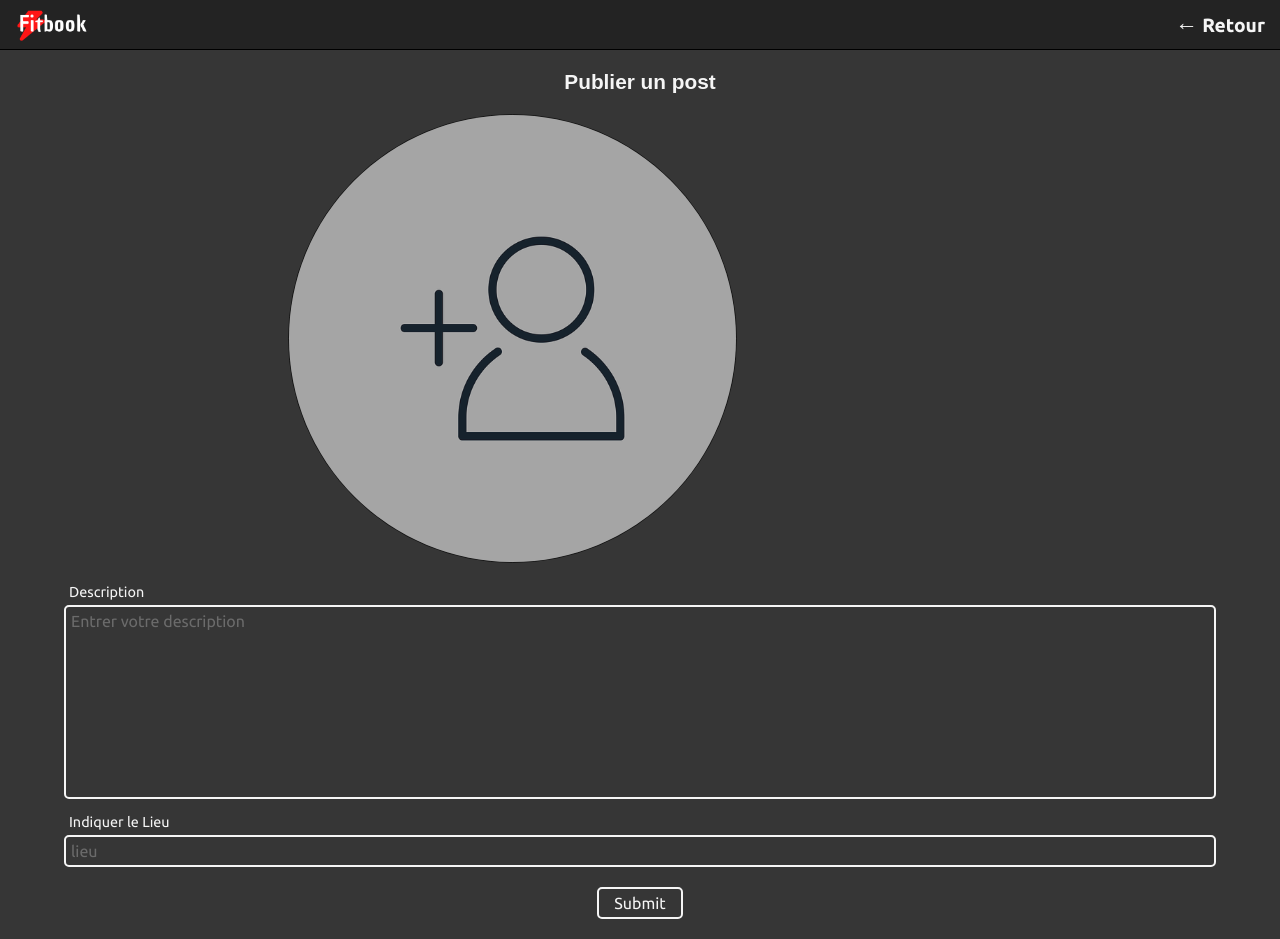
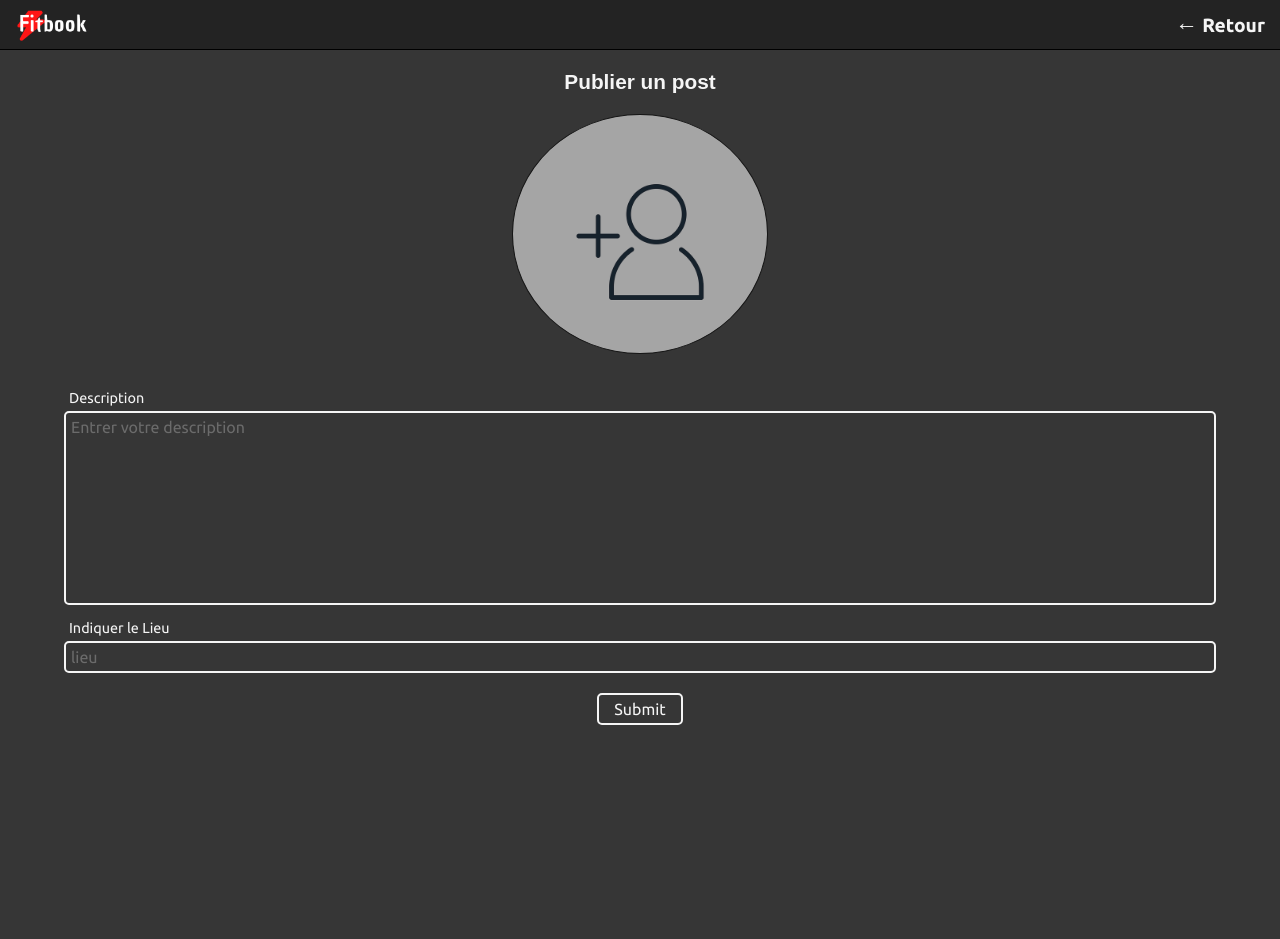
Before and after one commit to chaoukifrej/Fitbook, a Vue app: page /Ajoutpost in a window 1280 px wide. After the commit the page ends 800 px from the top, so only its background shows below. Built offline with nearby package versions, Linux system fonts and the light colour scheme; a web font is replaced by a local one.

Commit message:
probleme ajout image resolut! merci ki ? :)

```diff
--- a/src/views/Ajoutpost.vue
+++ b/src/views/Ajoutpost.vue
@@ -5,14 +5,9 @@
       <div class="mainContainer">
         <h2>Publier un post</h2>
         <div class="ajoutphoto">
-          <label for="files">
-            <img
-              src="../assets/imgUtilisateur.png"
-              alt="imgUtilisateur"
-              class="imgUtilisateur"/><input
-              id="files"
-              style="visibility:hidden;"
-              type="file"
+          <label for="files" style="  border-radius: 50%;"
+            ><div class="imgUtilisateur"></div>
+            <input id="files" style="visibility:hidden;" type="file"
           /></label>
         </div>
 
@@ -66,12 +61,15 @@ export default {
     align-items: center;
     justify-content: center;
     margin-top: 10px;
-    .imgUtilisateur {
-      width: 50%;
-      border-radius: 50%;
-      border: 1px solid #000000;
-      opacity: 0.6;
-    }
+  }
+
+  .imgUtilisateur {
+    background-image: url("../assets/imgUtilisateur.png");
+    background-size: cover;
+    height: 15rem;
+    border-radius: 50%;
+    border: 1px solid #000000;
+    opacity: 0.6;
   }
   /* indication description */
   .description {
```
